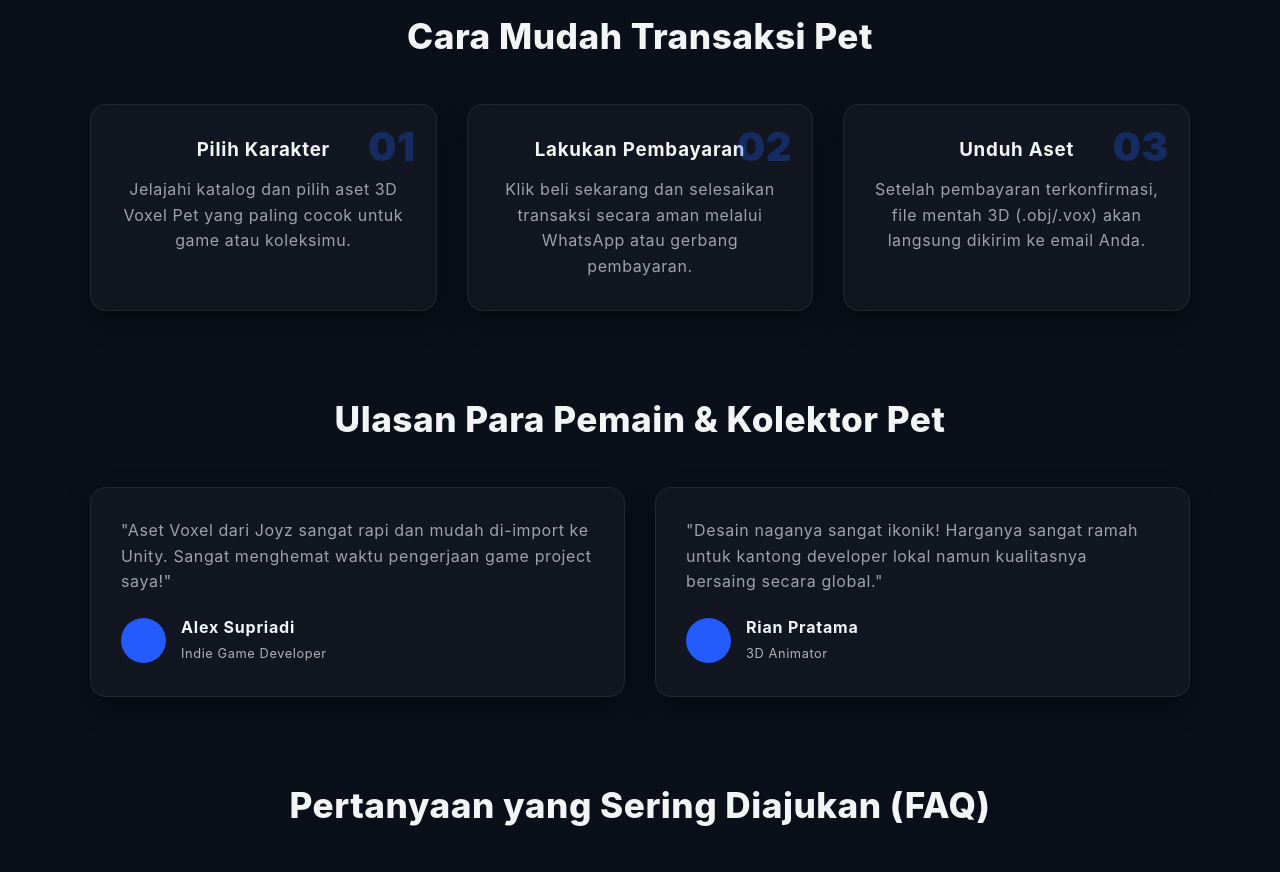
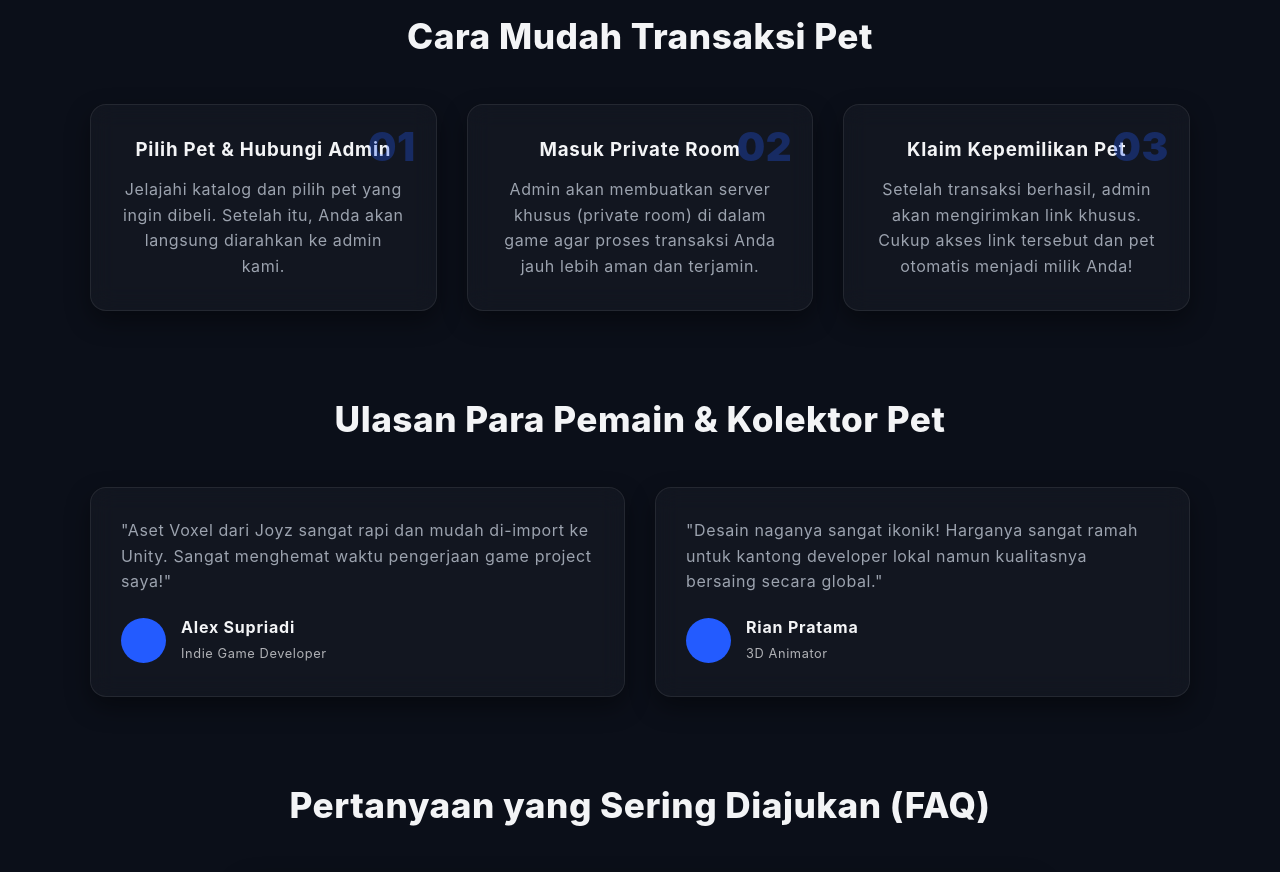
Before and after one commit to SiVennn/joyz-pet-store, a React (Vite) app: page / in a window 1280 px wide. Shown: the part 1520-2392 px from the top of the page. Built offline with nearby package versions, Linux system fonts and the light colour scheme.

Commit message:
update: merubah alur transaksi pet menjadi sistem private room dan link

```diff
--- a/src/pages/Home.jsx
+++ b/src/pages/Home.jsx
@@ -80,20 +80,20 @@ export default function Home() {
         <div className="grid-modern">
           <div className="step-card">
             <span className="step-number">01</span>
-            <h3>Pilih Karakter</h3>
-            <p>Jelajahi katalog dan pilih aset 3D Voxel Pet yang paling cocok untuk game atau koleksimu.</p>
+            <h3>Pilih Pet & Hubungi Admin</h3>
+            <p>Jelajahi katalog dan pilih pet yang ingin dibeli. Setelah itu, Anda akan langsung diarahkan ke admin kami.</p>
           </div>
 
           <div className="step-card">
             <span className="step-number">02</span>
-            <h3>Lakukan Pembayaran</h3>
-            <p>Klik beli sekarang dan selesaikan transaksi secara aman melalui WhatsApp atau gerbang pembayaran.</p>
+            <h3>Masuk Private Room</h3>
+            <p>Admin akan membuatkan server khusus (private room) di dalam game agar proses transaksi Anda jauh lebih aman dan terjamin.</p>
           </div>
 
           <div className="step-card">
             <span className="step-number">03</span>
-            <h3>Unduh Aset</h3>
-            <p>Setelah pembayaran terkonfirmasi, file mentah 3D (.obj/.vox) akan langsung dikirim ke email Anda.</p>
+            <h3>Klaim Kepemilikan Pet</h3>
+            <p>Setelah transaksi berhasil, admin akan mengirimkan link khusus. Cukup akses link tersebut dan pet otomatis menjadi milik Anda!</p>
           </div>
         </div>
       </section>
```
Also changed, not shown: public/Dragonfly2.png (renamed from public/Dragonfly2_Coming Soon.png), public/T-Rex.png (renamed from public/T-Rex_Coming Soon.png).
